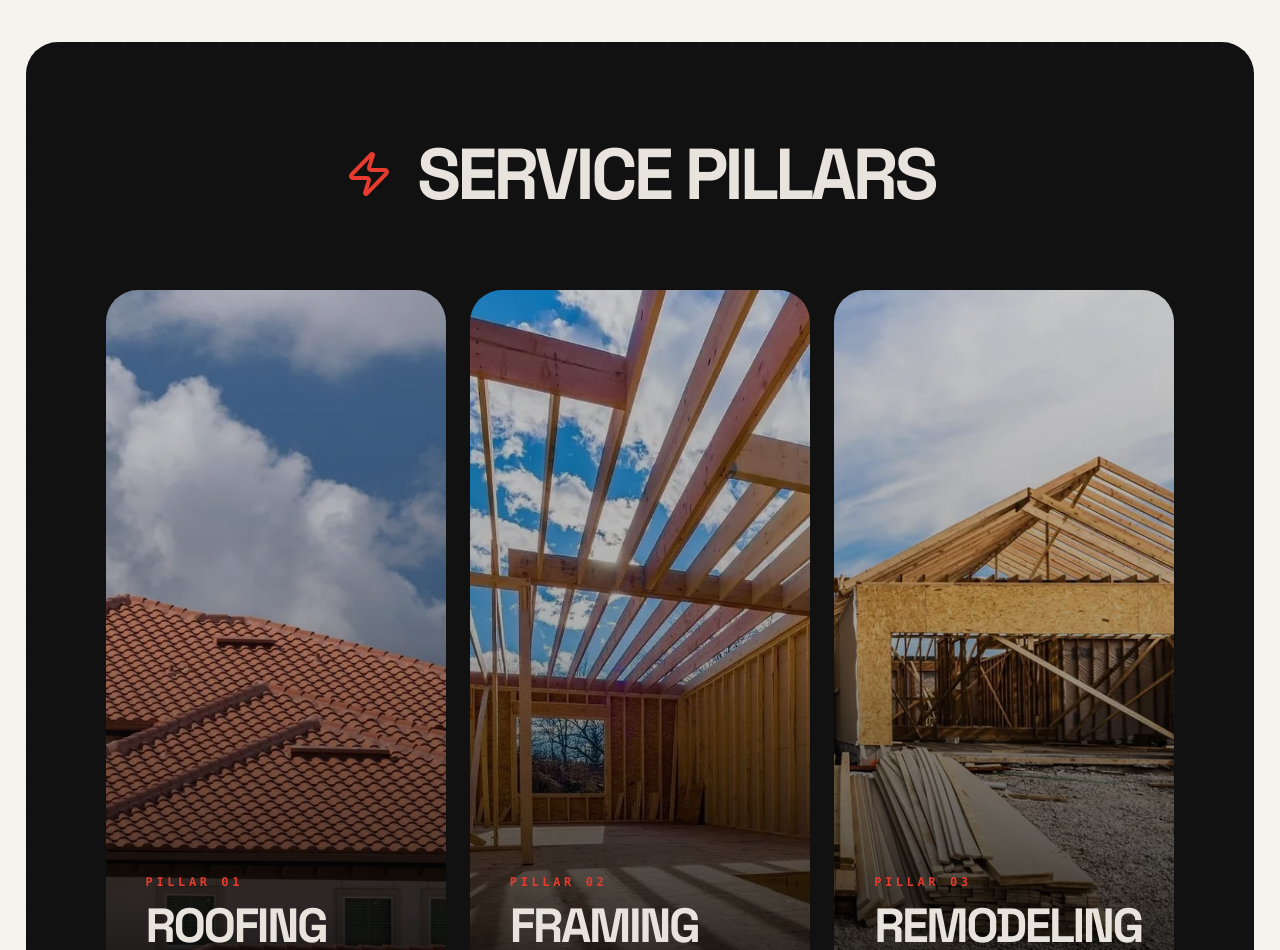
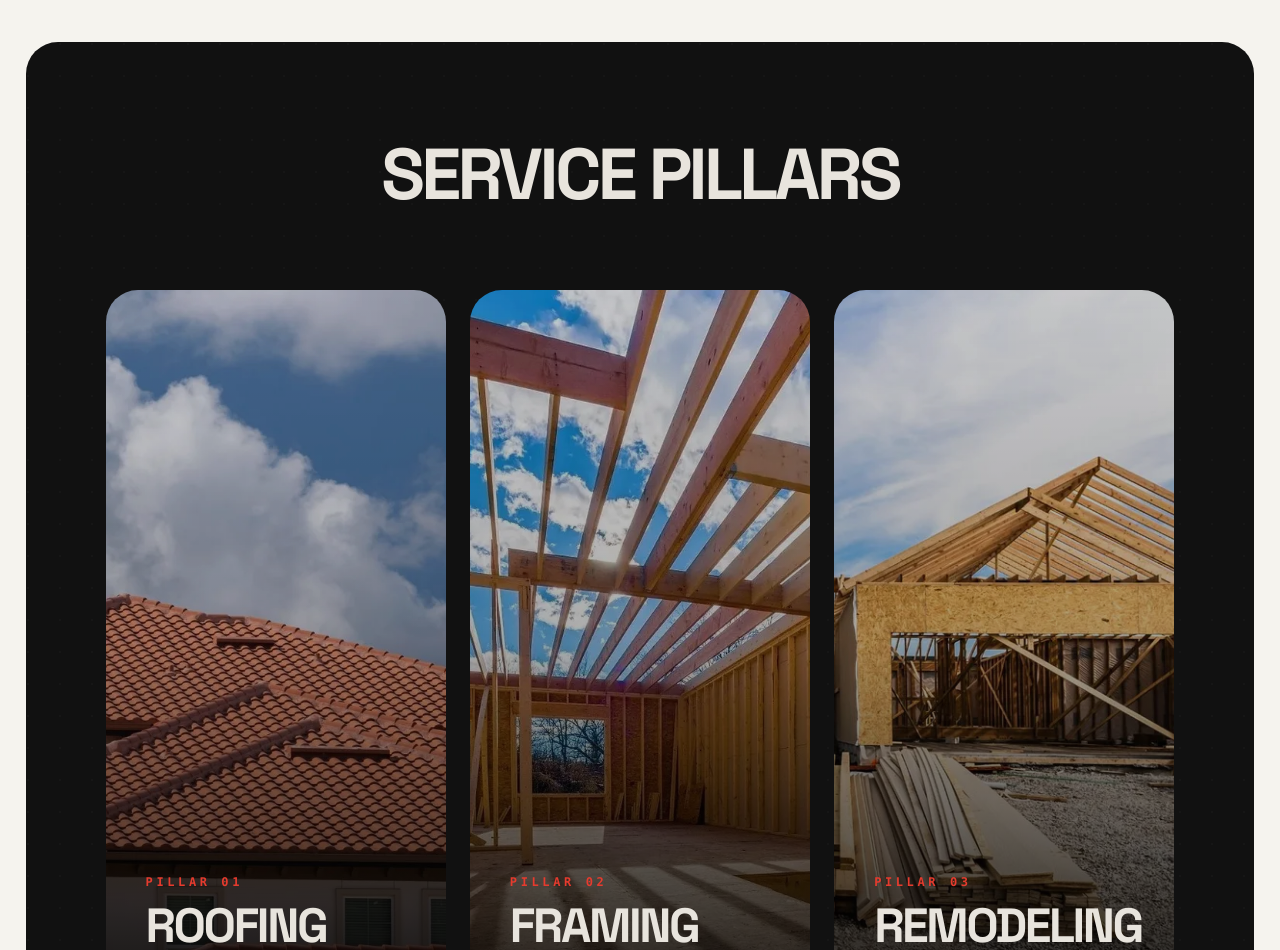
Before and after one commit to Zeeke11/weissconstruction, a React (Vite) app: page /about in a window 1280 px wide. Shown: the part 1700-2650 px from the top of the page. Built offline with nearby package versions, Linux system fonts and the light colour scheme.

Commit message:
new lightning change

```diff
--- a/src/pages/About.jsx
+++ b/src/pages/About.jsx
@@ -9,8 +9,7 @@ import {
   Award,
   Users,
   MapPin,
-  Flame,
-  Zap
+  Flame
 } from 'lucide-react';
 
 gsap.registerPlugin(ScrollTrigger);
@@ -223,7 +222,7 @@ const About = () => {
 
         <div className="fade-up mb-20 text-center relative z-10">
           <h2 className="text-[#E8E4DD] text-5xl md:text-7xl font-bold uppercase tracking-tighter flex items-center justify-center gap-6">
-            <Zap className="text-[#E63B2E] w-12 h-12" /> Service Pillars
+            Service Pillars
           </h2>
         </div>
 
--- a/src/pages/Home.jsx
+++ b/src/pages/Home.jsx
@@ -13,7 +13,6 @@ import {
   Calendar,
   Menu,
   X,
-  Zap,
   Mail,
   Phone,
   FileText,
@@ -393,7 +392,6 @@ const Home = () => {
       <section id="contact" className="py-40 px-6 text-center bg-[#F5F3EE]">
         <div className="max-w-4xl mx-auto rounded-[3rem] border border-[#111111]/10 bg-white p-16 md:p-24 relative overflow-hidden group shadow-2xl">
           <div className="absolute top-0 right-0 p-10">
-            <Zap className="text-[#E63B2E] animate-pulse w-8 h-8" />
           </div>
           <h2 className="text-5xl md:text-7xl font-bold uppercase mb-8 tracking-tighter">Ready to Build?</h2>
           <p className="text-xl md:text-2xl mb-14 opacity-60 font-medium">Secure your project timeline with Weiss today.</p>
--- a/src/pages/PrivacyPolicy.jsx
+++ b/src/pages/PrivacyPolicy.jsx
@@ -31,9 +31,8 @@ const PrivacyPolicy = () => {
       </div>
 
       {/* NAVBAR */}
-      <nav className={`fixed top-2 left-1/2 -translate-x-1/2 z-50 transition-all duration-500 flex items-center px-6 py-3 w-[95%] md:w-[800px] rounded-full border border-[#111111]/10 ${
-        isScrolled ? "bg-[#F5F3EE]/90 backdrop-blur-xl shadow-lg" : "bg-transparent"
-      }`}>
+      <nav className={`fixed top-2 left-1/2 -translate-x-1/2 z-50 transition-all duration-500 flex items-center px-6 py-3 w-[95%] md:w-[800px] rounded-full border border-[#111111]/10 ${isScrolled ? "bg-[#F5F3EE]/90 backdrop-blur-xl shadow-lg" : "bg-transparent"
+        }`}>
         <Link to="/" className="h-10 hover:scale-105 transition-transform flex items-center">
           <img src="/logo.webp" alt="Weiss Construction" className="h-full w-auto object-contain" />
         </Link>
```
